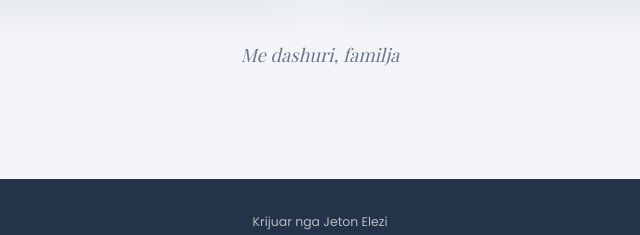
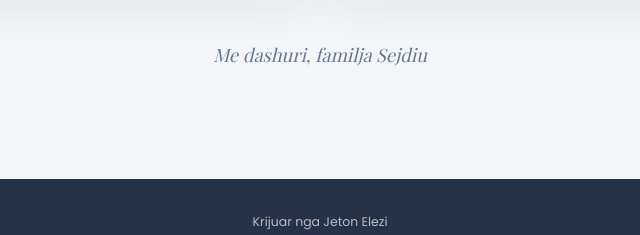
Before and after one commit to jetonelezi/Infinity-production, a plain HTML site: page Dion.html in a window 1280 px wide. Shown: the part 1505-1740 px from the top of the page, 320-960 px from the left. Drawn offline with nearby package versions, Linux system fonts and the light colour scheme; a web font is replaced by a local one.

Commit message:
Update closing note with family name

```diff
--- a/Dion.html
+++ b/Dion.html
@@ -328,7 +328,7 @@
                 <p class="event-location">⌖ Restorant Gaga Ymea</p>
             </div>
         </div>
-        <p class="closing-note">Me dashuri, familja</p>
+        <p class="closing-note">Me dashuri, familja Sejdiu</p>
     </section>
 
     <footer>
```
